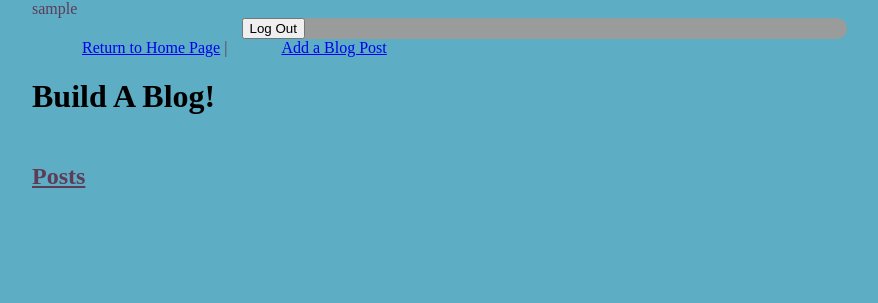
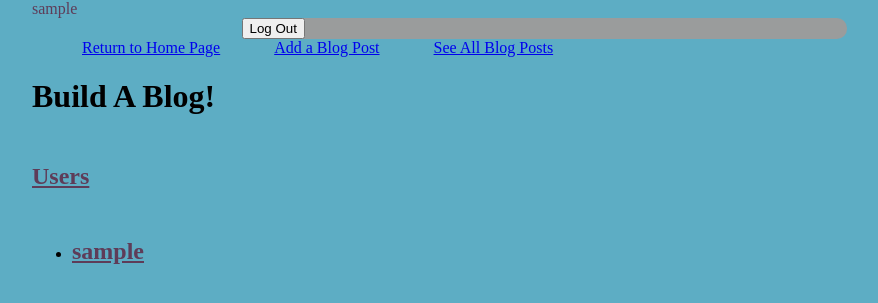
Before and after one commit to crkelley2/blogz, a Flask app: page / in a window 1280 px wide. Shown: the top 303 px of the page, without its empty margins (96-974 px from the left). Run offline with Flask 2, Linux system fonts and the light colour scheme; the visitor is signed in with stand-in values (Sample User, id 1); data comes from the database, SQL or seed files in the repository.

Commit message:
Add index and / to list users, add nav and fix bugs in base.html

```diff
--- a/main.py
+++ b/main.py
@@ -33,7 +33,7 @@ class User(db.Model):
 
 @app.before_request
 def require_login():
-    allowed_routes = ['login', 'signup', 'blog', 'index']
+    allowed_routes = ['login', 'signup', 'display_posts', 'index']
     if request.endpoint not in allowed_routes and 'username' not in session:
         return redirect('/login')
 
@@ -109,7 +109,8 @@ def signup():
 
 @app.route('/', methods=['POST', 'GET']) #TODO Refactor index per directions and logout to login, I think. Right now, it goes here w/o all posts.
 def index():
-    return render_template('blog.html')
+    compiled_users = User.query.all()
+    return render_template('index.html', compiled_users=compiled_users)
 
 
 @app.route('/blog', methods=['POST', 'GET'])
@@ -161,7 +162,7 @@ def current_user():
 @app.route("/logout", methods=['POST'])
 def logout():
     del session['username']
-    return redirect("/")
+    return redirect("/blog")
 
 
 if __name__ == '__main__':
--- a/templates/base.html
+++ b/templates/base.html
@@ -2,14 +2,14 @@
 <html>
     <head>
         <nav>
-              {% if 'user' in session %}
+              {% if 'username' in session %}
                 {{ session['username'] }}
                 <form action="/logout" method="post" id='logout'>
                   <input type="submit" value="Log Out" />
                 </form>
-                <a class=nav-item href='/blog'>Return to Home Page</a> | <a class=nav-item href='/newpost'>Add a Blog Post</a>
+                <a class=nav-item href='/'>Return to Home Page</a>  <a class=nav-item href='/newpost'>Add a Blog Post</a>  <a class=nav-item href='/blog'>See All Blog Posts</a>
               {% else %}
-                <a class=nav-item href='/login'>Login to Blogz</a> | <a class=nav-item href='/signup'>Create Account</a>
+                <a class=nav-item href='/login'>Login to Blogz</a>  <a class=nav-item href='/signup'>Create Account</a>
               {% endif %}
         </nav>
         <title>{{title}}</title>
--- /dev/null
+++ b/templates/index.html
@@ -0,0 +1,22 @@
+{% extends "base.html" %}
+
+{% block content %}
+    <h1>Build A Blog!</h1>
+
+    <h2>Users</h2>
+    <ul>
+        {% for user in compiled_users %}
+
+        <li>
+            <h2>
+                {{user.username}}</a>
+            </h2>
+        </li>
+
+        {% endfor %}
+    </ul>
+
+
+
+
+{% endblock %}
```
